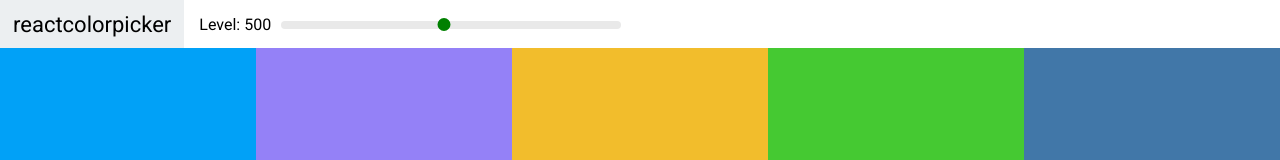
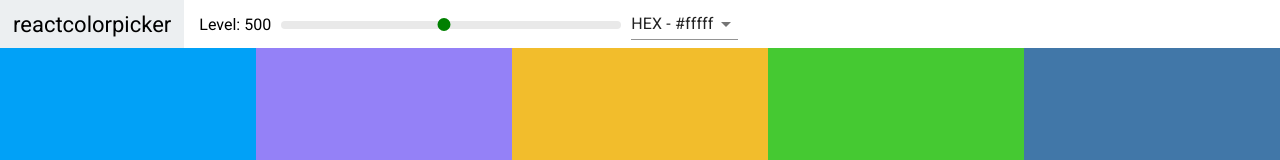
Before and after one commit to xtophe02/colors-app, a Next.js app: page / in a window 1280 px wide. Shown: the top 160 px of the page. Built offline with nearby package versions, Linux system fonts and the light colour scheme.

Commit message:
added hex,rgb,rgba select with semanticui

```diff
--- a/components/ColorBox.js
+++ b/components/ColorBox.js
@@ -1,9 +1,10 @@
 import React, { useState } from "react";
 import { CopyToClipboard } from "react-copy-to-clipboard";
-import './ColorBox.css'
+import "./ColorBox.css";
 
-const ColorBox = ({ item }) => {
-  const { name, hex } = item;
+const ColorBox = ({ background, name }) => {
+  // const { name, hex } = item;
+
   const [copied, setCopy] = useState(false);
 
   const changeCopyStatus = () => {
@@ -14,15 +15,15 @@ const ColorBox = ({ item }) => {
   };
 
   return (
-    <CopyToClipboard text={name} onCopy={changeCopyStatus}>
-      <div style={{ backgroundColor: hex }} className="ColorBox">
+    <CopyToClipboard text={background} onCopy={changeCopyStatus}>
+      <div style={{ background }} className="ColorBox">
         <div
-          style={{ backgroundColor: hex }}
+          style={{ background }}
           className={`copy-overlay ${copied && "show"}`}
         />
         <div className={`copy-msg ${copied && "show"}`}>
           <h1>copied!</h1>
-          <p>{hex}</p>
+          <p>{background}</p>
         </div>
         <div className="copy-container">
           <div className="box-content">
--- a/components/Navbar.js
+++ b/components/Navbar.js
@@ -1,10 +1,13 @@
-import React from "react";
+import React,{useState} from "react";
 import Link from "next/link";
 import Slider from "rc-slider";
+import Select from '@material-ui/core/Select';
+import MenuItem from '@material-ui/core/MenuItem';
 import "rc-slider/assets/index.css";
 import "./Navbar.css";
 
-const Navbar = ({ level, setLevel }) => {
+const Navbar = ({ level, setLevel, format, setFormat }) => {
+
   return (
     <div>
       <header className="Navbar">
@@ -27,6 +30,15 @@ const Navbar = ({ level, setLevel }) => {
             />
           </div>
         </div>
+        <div className='select-container'>
+          <Select value={format} onChange={e=>{
+            setFormat(e.target.value)
+          }}>
+            <MenuItem value="hex">HEX - #fffff</MenuItem>
+            <MenuItem value="rgb">RGB - rgb(255,255,255)</MenuItem>
+            <MenuItem value="rgba">RGBa - rgb(255,255,255,1.0)</MenuItem>
+          </Select>
+        </div>
       </header>
     </div>
   );
--- a/components/Palette.js
+++ b/components/Palette.js
@@ -6,13 +6,24 @@ import ColorBox from "./ColorBox";
 
 const Palette = ({ pallete }) => {
   const [level, setLevel] = useState(500);
+  const [format, setFormat] = useState("hex");
+
   return (
     <div className="Palette">
-      <Navbar level={level} setLevel={setLevel}/>
+      <Navbar
+        level={level}
+        setLevel={setLevel}
+        format={format}
+        setFormat={setFormat}
+      />
 
       <div className="Palette-colors">
-        {pallete.colors[level].map(item => (
-          <ColorBox key={item.id} item={item} />
+        {pallete.colors[level].map(color => (
+          <ColorBox
+            key={color.id}
+            background={color[format]}
+            name={color.name}
+          />
         ))}
       </div>
     </div>
--- a/package.json
+++ b/package.json
@@ -8,6 +8,7 @@
     "start": "next start"
   },
   "dependencies": {
+    "@material-ui/core": "^4.5.1",
     "@zeit/next-css": "^1.0.1",
     "chroma-js": "^2.0.6",
     "next": "9.1.1",
--- a/pages/index.js
+++ b/pages/index.js
@@ -1,23 +1,26 @@
-import React from 'react'
-import Head from 'next/head'
+import React from "react";
+import Head from "next/head";
 
-import Palette from '../components/Palette'
-import seedColors from '../src/seedColors'
-import generatePalette from "../src/colorHelpers"
+import Palette from "../components/Palette";
+import seedColors from "../src/seedColors";
+import generatePalette from "../src/colorHelpers";
 
 const Home = () => {
-  return(
-  <div>
-    <Head>
-      <title>Colors-APP</title>
-      <link rel='icon' href='/favicon.ico' />
-      <meta name="viewport" content="initial-scale=1.0, width=device-width" />
-      <link href="https://fonts.googleapis.com/css?family=Roboto:100,400,500&display=swap" rel="stylesheet"></link>
-    </Head>
+  return (
+    <div>
+      <Head>
+        <title>Colors-APP</title>
+        <link rel="icon" href="/favicon.ico" />
+        <meta name="viewport" content="initial-scale=1.0, width=device-width" />
+        <link
+          href="https://fonts.googleapis.com/css?family=Roboto:100,400,500&display=swap"
+          rel="stylesheet"
+        ></link>
+      </Head>
 
-    <Palette pallete={generatePalette(seedColors[5])}/>
+      <Palette pallete={generatePalette(seedColors[5])} />
+    </div>
+  );
+};
 
-  </div>
-)}
-
-export default Home
+export default Home;
--- a/src/colorHelpers.js
+++ b/src/colorHelpers.js
@@ -20,11 +20,14 @@ const generatePalette = starterPalette => {
         id: color.name.toLowerCase().replace(/ /g, "_"),
         hex: scale[i],
         rgb: chroma(scale[i]).css(),
-        rbga: chroma(scale[i]).css().replace("rgb", "rgba").replace(")", ",1.0)")
+        rgba: chroma(scale[i])
+          .css()
+          .replace("rgb", "rgba")
+          .replace(")", ",1.0)")
       });
     }
   }
-  return newPalette
+  return newPalette;
 };
 
 const getRange = hexColor => {
@@ -44,5 +47,4 @@ const generateScale = (hexColor, numberOfColors) => {
     .mode("lab")
     .colors(numberOfColors);
 };
-
 export default generatePalette;
```
Also changed, not shown: 1 other file (tests, documents, lock files or other folders).
